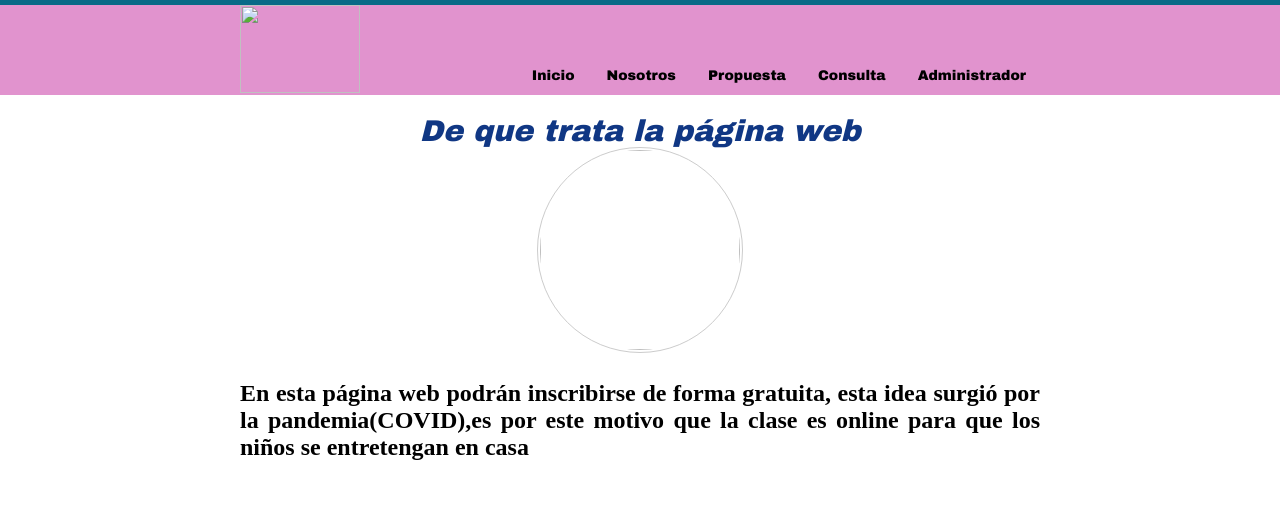
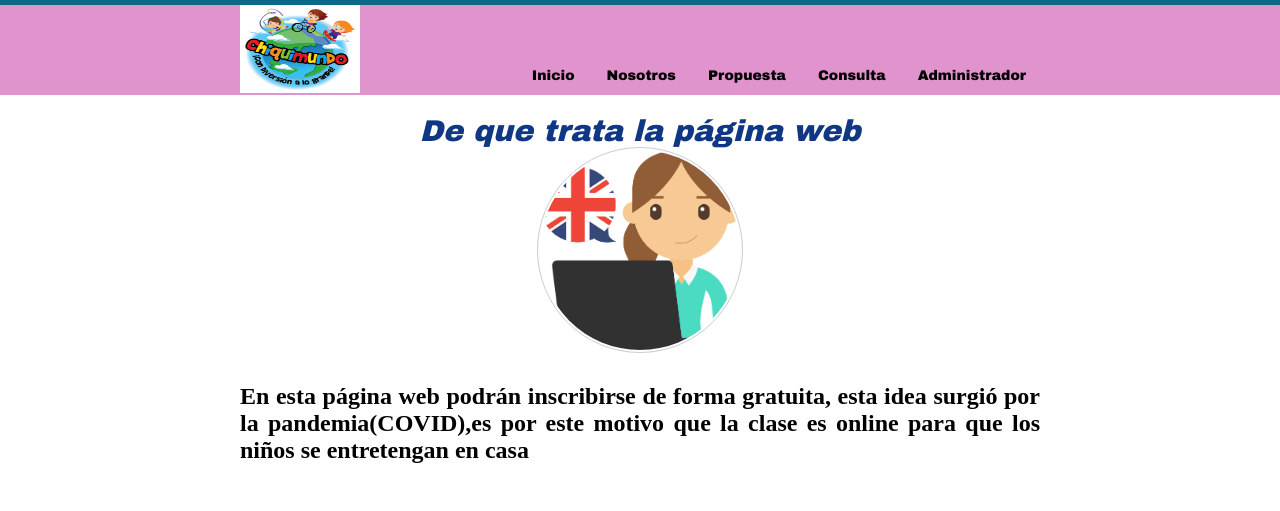
Before and after one commit to Nerexi/curso-gratuitos, a plain HTML site: page propuesta.html in a window 1280 px wide. Drawn offline with Linux system fonts and the light colour scheme; files that its build step writes are made by us from their sources.

Commit message:
Update propuesta.html

```diff
--- a/propuesta.html
+++ b/propuesta.html
@@ -2,14 +2,14 @@
 <html>
 	<head>
 		<title></title>
-		<link rel="stylesheet" type="text/css" href="css/nosot.css">
+		<link rel="stylesheet" type="text/css" href="./nosot.css">
 	</head>
 	<body>
 	  <div id="linea"></div>
 	<div id="header">
 		<div id="centro1">
 
-			<img src="imagen/l.png" width="120" height="88">
+			<img src="./l.png" width="120" height="88">
 
 			<div id="menu">
 				<ul>
@@ -33,16 +33,12 @@
 
 			<div id="des">
 				<div>
-					<img src="imagen/cs.png" class="img-des">
+					<img src="./cs.png" class="img-des">
 					<br>
 					<p class="alin" >
 						En esta página web podrán inscribirse de forma gratuita, esta idea surgió por la pandemia(COVID),es por este motivo que la clase es online para que los niños se entretengan en casa
 					</p>
 				</div>
-
-
-
-
 
 
 		     </div>
```
